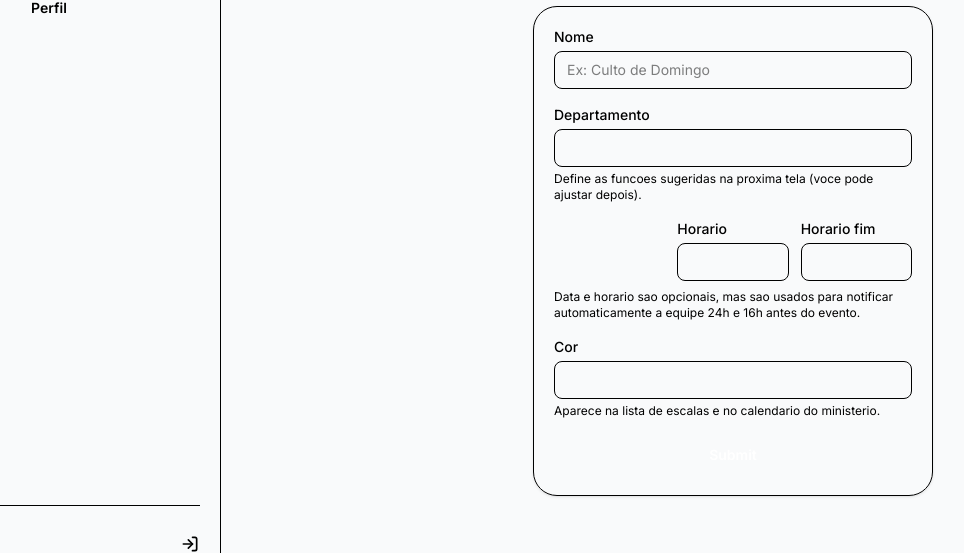
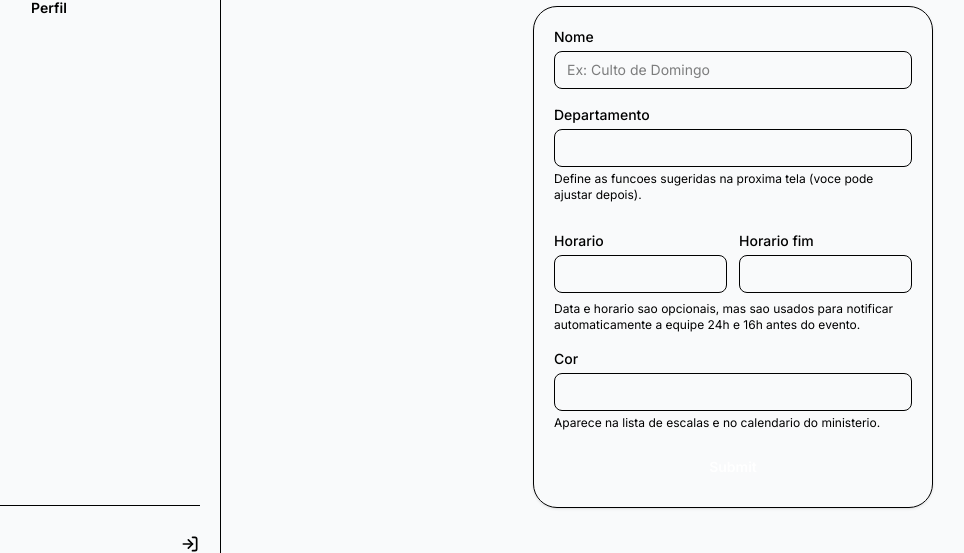
Before and after one commit to swerdne/Swerdne_Piba, a Python web app: template app/templates/escala/nova.html in a window 1280 px wide. Shown: the part 210-763 px from the top of the page, without its empty margins (35-999 px from the left). Run offline with Jinja, Linux system fonts and the light colour scheme; the template is opened without the code that fills it: most values are stand-ins (such as "Sample title", 1, 10 or a date in 2020); form fields are guessed from the names that the template uses.

Commit message:
Formularios de escala/rodizio: data em largura total, horarios lado a lado
Em 3 colunas o rotulo "Data do ensaio/evento" quebrava em 2 linhas e
desalinhava o campo de data dos de horario, e a data aparecia cortada
("dd/mm/aa"). Agora a data ocupa a linha inteira e inicio/fim ficam
lado a lado embaixo (Nova/Editar escala e Novo/Editar turno de rodizio).

Co-Authored-By: Claude Opus 5.5 <noreply@anthropic.com>

```diff
--- a/app/templates/escala/editar.html
+++ b/app/templates/escala/editar.html
@@ -55,8 +55,8 @@
                 {% endfor %}
             </div>
 
-            <div class="grid grid-cols-1 sm:grid-cols-3 gap-3">
-                <div>
+            <div class="grid grid-cols-2 gap-3">
+                <div class="col-span-2">
                     {{ form.data.label(class_=tema.text_secondary ~ " block text-sm font-medium mb-1") }}
                     {{ form.data(class_=tema.page_bg ~ " w-full border " ~ tema.card_border ~ " rounded-lg px-3 py-2 text-sm " ~ tema.text_primary ~ " focus:outline-none focus:ring-2 " ~ tema.focus_ring) }}
                     {% for erro in form.data.errors %}
--- a/app/templates/escala/nova.html
+++ b/app/templates/escala/nova.html
@@ -65,8 +65,8 @@
                 {% endfor %}
             </div>
 
-            <div class="grid grid-cols-1 sm:grid-cols-3 gap-3">
-                <div>
+            <div class="grid grid-cols-2 gap-3">
+                <div class="col-span-2">
                     {{ form.data.label(class_=tema.text_secondary ~ " block text-sm font-medium mb-1") }}
                     {{ form.data(class_=tema.page_bg ~ " w-full border " ~ tema.card_border ~ " rounded-lg px-3 py-2 text-sm " ~ tema.text_primary ~ " focus:outline-none focus:ring-2 " ~ tema.focus_ring) }}
                     {% for erro in form.data.errors %}
--- a/app/templates/plantao/editar.html
+++ b/app/templates/plantao/editar.html
@@ -72,8 +72,8 @@
                 {% endfor %}
             </div>
 
-            <div class="grid grid-cols-1 sm:grid-cols-3 gap-3">
-                <div>
+            <div class="grid grid-cols-2 gap-3">
+                <div class="col-span-2">
                     {{ form.data_inicio.label(class_=tema.text_secondary ~ " block text-sm font-medium mb-1") }}
                     {{ form.data_inicio(id="data_inicio", class_=tema.page_bg ~ " w-full border " ~ tema.card_border ~ " rounded-lg px-3 py-2 text-sm " ~ tema.text_primary ~ " focus:outline-none focus:ring-2 " ~ tema.focus_ring) }}
                     {% for erro in form.data_inicio.errors %}
--- a/app/templates/plantao/nova.html
+++ b/app/templates/plantao/nova.html
@@ -81,8 +81,8 @@
                 {% endfor %}
             </div>
 
-            <div class="grid grid-cols-1 sm:grid-cols-3 gap-3">
-                <div>
+            <div class="grid grid-cols-2 gap-3">
+                <div class="col-span-2">
                     {{ form.data_inicio.label(class_=tema.text_secondary ~ " block text-sm font-medium mb-1") }}
                     {{ form.data_inicio(id="data_inicio", class_=tema.page_bg ~ " w-full border " ~ tema.card_border ~ " rounded-lg px-3 py-2 text-sm " ~ tema.text_primary ~ " focus:outline-none focus:ring-2 " ~ tema.focus_ring) }}
                     {% for erro in form.data_inicio.errors %}
```
